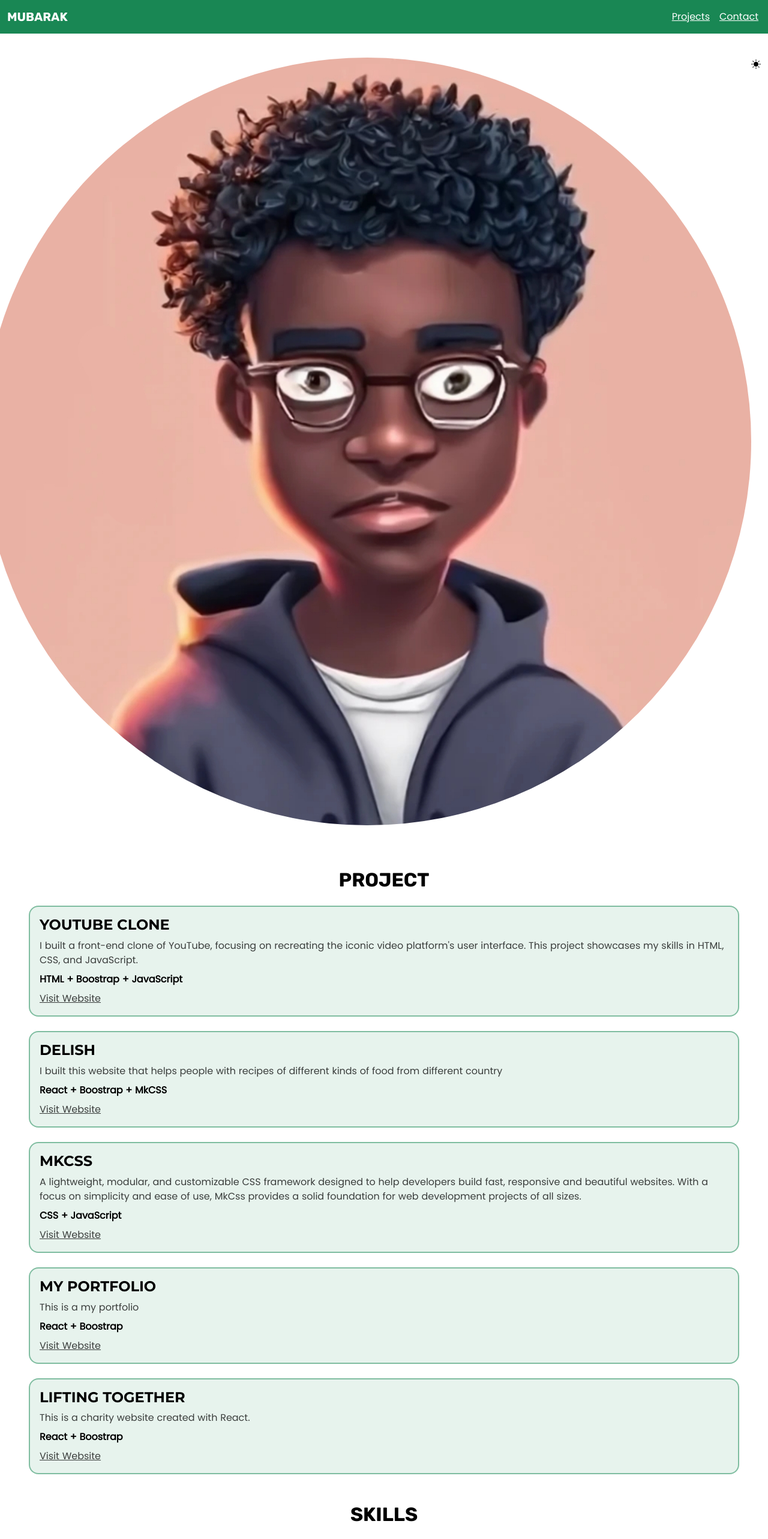
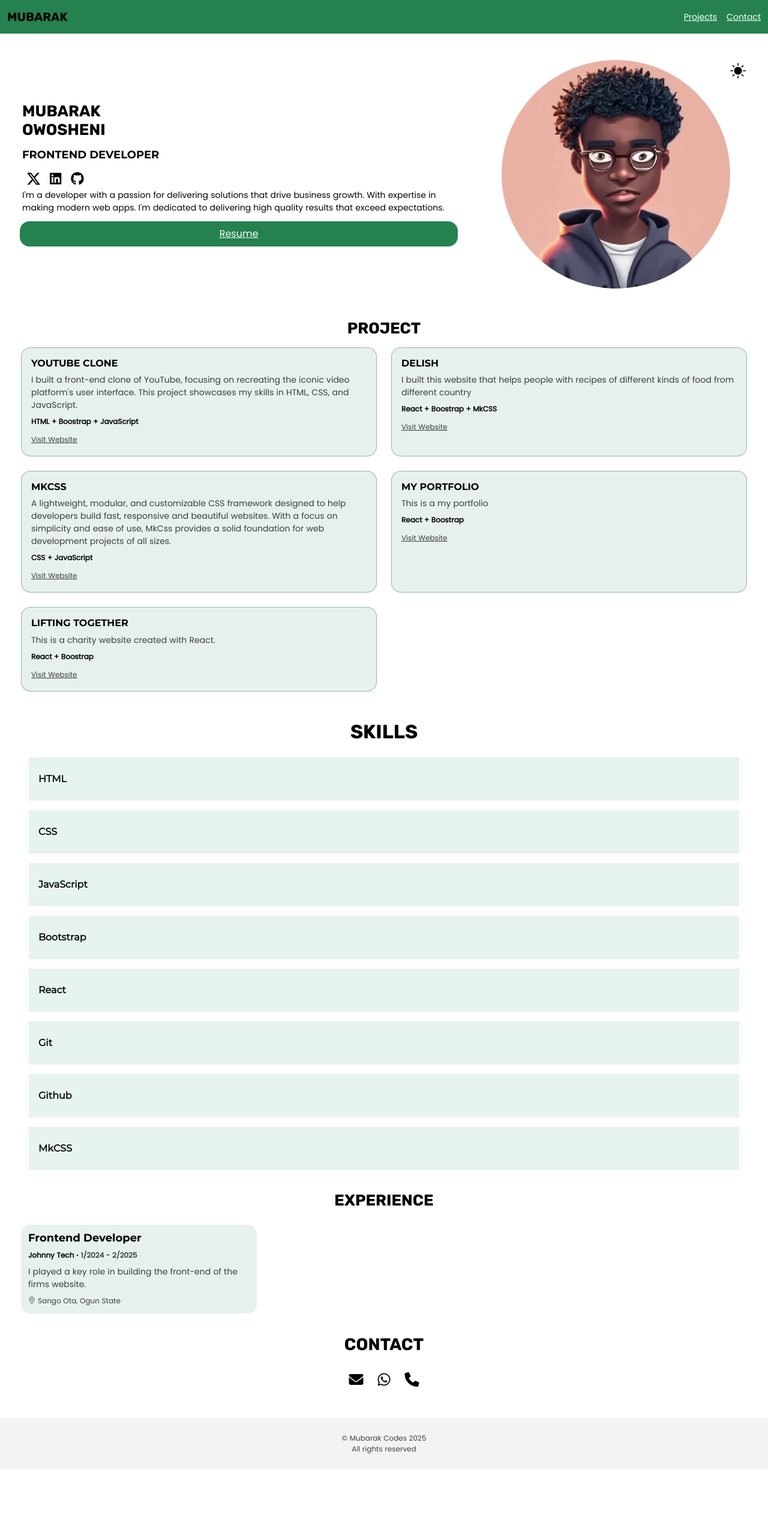
Before and after one commit to mubarak-codes/Mubarak-portfolio, a React (Vite) app: page / in a window 1280 px wide. Shown: the top 2566 px of the page at 60% size. After the commit the page ends 2450 px from the top, so only its background shows below. Built offline with nearby package versions, Linux system fonts and the light colour scheme.

Commit message:
components

```diff
--- a/external-library/mkCss/css/mk-css-color.css
+++ b/external-library/mkCss/css/mk-css-color.css
@@ -1,3 +1,6 @@
+.opacity10{opacity:0.1}.opacity25{opacity:0.25}.opacity50{opacity:0.5}.opacity75{opacity:0.75}
+
+
 .bg-brown{background-color:brown;}.bg-gold{background-color:#E5BF00}.bg-gold10{background-color:#E5BF0017}.bg-gold25{background-color:#E5BF0038}.bg-gold50{background-color:#E5BF0078}.bg-gold75{background-color:#E5BF00B8}
 
 .bg-purple{background-color:purple}.bg-purple10{background-color:#81007F1A}.bg-purple25{background-color:#81007F42}.bg-purple50{background-color:#81007F73}.bg-purple75{background-color:#81007FAB}
--- a/src/components/Contact.jsx
+++ b/src/components/Contact.jsx
@@ -5,8 +5,8 @@ const Contact = ({text})=>{
 
  return(
   <>
-   <section className="mt-5" id="contact">
-    <h3 className="ff-rubik fs9 mb4 text-center">CONTACT</h3>
+   <section className="mt8" id="contact">
+    <h3 className="ff-rubik fs9 mb6 text-center">CONTACT</h3>
     <div className="flex content-center fs7 gr-auto gap-4">
      <a href="mailto:mubarakcodes@gmail.com" className={`${text}`} target="_blank"><i className={`fa-solid fa-envelope click-fade click-grow`}></i></a>
      <a href="https://wa.me/+2347062902419" className={`${text}`} target="_blank"><i class="fa-brands fa-whatsapp click-grow click-fade"></i></a>
--- a/src/components/Experience.jsx
+++ b/src/components/Experience.jsx
@@ -5,14 +5,14 @@ const Experience = ()=>{
 
  return(
   <>
-   <section className="px-4 px-sm-5">
-    <h2 className="mfs-9 text-center ff-rubik mt-5 mb-4"> EXPERIENCE</h2>
-    <div className="d-grid gap-3 gr-2-sm">{experience.map((experience)=>(
-     <div className="bg-success bg-opacity-10 rounded-4 p-3">
-      <h3 className="ff-montserrat-bold mfs-4">{experience.role}</h3>
-      <div className="mfs-1 fw-bold">{experience.name} <span className="mfs-1 opacity-75"><span className="fw-bolder ff-rubik me-1">&middot;</span>{experience.date}</span> </div>
-      <div className="opacity-75 mfs-2 py-2">{experience.description}</div>
-      <div className="mfs-1 opacity-75"><i className="bi bi-geo-alt me-1 fw-bold"></i>{experience.location}</div>
+   <section className="px4 px6-sm px8-md">
+    <h2 className="fs8 text-center ff-rubik mt8 mb6"> EXPERIENCE</h2>
+    <div className="d-grid gap-3 gr2-sm gr3-md">{experience.map((experience)=>(
+     <div className="bg-green10 rounded-4 p3">
+      <h3 className="ff-montserrat-bold fs4">{experience.role}</h3>
+      <div className="fs1 fw-bold">{experience.name} <span className="fs1 opacity75"><span className="fw-bolder ff-rubik me1">&middot;</span>{experience.date}</span> </div>
+      <div className="opacity75 fs2 py2">{experience.description}</div>
+      <div className="fs1 opacity75"><i className="bi bi-geo-alt me1 fw-bold"></i>{experience.location}</div>
      </div>
      ))}
     </div>
--- a/src/components/Footer.jsx
+++ b/src/components/Footer.jsx
@@ -4,7 +4,7 @@
 const Footer = ()=>{
  return(
   <>
-   <section className="static-bottom text-center mfs-2 opacity-75 bg-secondar py-3 mt-5">
+   <section className="static-bottom text-center fs1 opacity75 bg-gray10 py6 mt10">
     <div className="text-center">© Mubarak Codes 2025</div>
     <div>All rights reserved</div>
    </section>
--- a/src/components/Hero.jsx
+++ b/src/components/Hero.jsx
@@ -6,11 +6,11 @@ const Hero = ({bg, text, icon, setBg, setIcon, setText})=>{
 
   return(
     <>
-     <section className="">
-      <section className=" container-fluid d-sm-flex d-block mt-4 w-90 align-items-center flex-row-reverse pt-4">
-        <div className="profile d-flex align-items-start justify-content-center py-4">
-         <img src="img/MubarakAvatar.jpg" className="rounded-circle w-70 w-60-sm" style={{marginLeft:'27px'}}/>
-         <i className={`bi ${icon} theme-icon mfs-8 click-fade click-grow`} ref={themeRef} style={{marginRight:'0px',}} onClick={()=>{
+     <section className="px4 px6-md mt14">
+      <section className=" container-fluid flex-sm mt4 items-center d-row-reverse pt4">
+        <div className="profile flex items-start content-center py4">
+         <img src="img/MubarakAvatar.jpg" className="rounded-circle w70  w100-sm w90-md w80-lg ms-sm-auto" style={{marginLeft:'27px'}}/>
+         <i className={`bi ${icon} theme-icon fs8 click-fade click-grow`} ref={themeRef} style={{marginRight:'0px',}} onClick={()=>{
           setBg((prev)=>{
            if(prev === 'bg-dark'){
             return 'bg-white'
@@ -23,33 +23,33 @@ const Hero = ({bg, text, icon, setBg, setIcon, setText})=>{
          }}></i>
         </div>
         {/*profile info*/}
-        <div className="profile-info justify-content-center row py-3 justify-content-sm-start w-90-sm">
-          <h1 className="text-center text-sm-start fw-bolder mfs-10 mb-4 ff-rubik">
+        <div className="profile-info justify-content-center row py-3 justify-content-sm-start me1-sm me6-md">
+          <h1 className="text-center text-sm-start fw-bolder fs8 mb4 ff-rubik">
             MUBARAK <br/> OWOSHENI
           </h1>
-          <h2 className="text-uppercase text-sm-start text-center fw-bolder mfs-5 mb-3 ff-montserrat-bold">
+          <h2 className="text-uppercase text-sm-start text-center fw-bolder fs4 mb3 ff-montserrat-bold">
             Frontend Developer
           </h2>
           {/*social icons*/}
-          <div className={`text-center text-sm-start mfs-6 ${text}`}>
+          <div className={`text-center text-sm-start fs6 ${text}`}>
             <a href="https://x.com/mubarak_codes" target="_blank">
-              <i className={`bi bi-twitter-x px-2 ${text} click-grow click-fade`}></i>
+              <i className={`bi bi-twitter-x px2 ${text} click-grow click-fade`}></i>
             </a>
             <a href="https://www.linkedin.com/in/mubarak-codes-6768b8361?utm_source=share&utm_campaign=share_via&utm_content=profile&utm_medium=android_app" target="_blank">
-              <i className={`fa-brands fa-linkedin px-2 ${text} click-grow click-fade`}></i>
+              <i className={`fa-brands fa-linkedin px2 ${text} click-grow click-fade`}></i>
             </a>
 
             <a href="https://github.com/mubarak-codes" target="_blank">
-              <i className={`fa-brands fa-github px-2 ${text} click-fade click-grow`}></i>
+              <i className={`fa-brands fa-github px2 ${text} click-fade click-grow`}></i>
             </a>
           </div>
           {/*profile decription*/}
-          <div className="mfs-2 text-center text-sm-start mx-3 mx-sm-auto my-3">
+          <div className="fs2 text-center text-sm-start mx3 mx-sm-auto my3">
             I'm a developer with a passion for delivering solutions that drive business growth. With expertise in making modern web apps. I'm dedicated to delivering high quality results that exceed expectations.
           </div>
-         <a href="files/Mubarak_Owosheni_Resume.pdf" className="row justify-content-center justify-content-sm-start" download><button className="btn bg-success text-white py-2 rounded-4 w-40 text-center ms-2">
+         <div  className="row justify-content-center justify-content-sm-start" download><a href="files/Mubarak_Owosheni_Resume.pdf" className="hover-bg-trans hover-b-green b hover-text-green bg-green text-snow transit b-trans  py2 rounded-4 w40 w30-sm w25-md text-center ms2">
             Resume
-         </button></a>
+         </a></div>
         </div>
       </section>
      </section>
--- a/src/components/Navbar.jsx
+++ b/src/components/Navbar.jsx
@@ -5,14 +5,14 @@ const Navbar = ({text})=>{
 
  return(
   <>
-   <section className=" mb-5">
-    <nav className="navbar bg-success text-white navbar-expand fixed-top">
-     <div className="navbar-brand fw-bolder container-fluid text-white ff-rubik text-uppercase">
+   <section className=" mb5">
+    <nav className="navbar bg-green text-snow navbar-expand fixed-top">
+     <div className="navbar-brand fw-bolder container-fluid text-snow ff-rubik text-uppercase">
           Mubarak
      </div>
-     <ul className="navbar-nav me-3 gap-3 mfs-2">
-      <li className="nav-item click-fade"><a href="#projects" className={`text-white`}>Projects</a></li>
-      <li className="nav-item click-fade"><a href="#contact" className={`text-white`}>Contact</a></li>
+     <ul className="navbar-nav me3 gap-3 fs2">
+      <li className="nav-item click-fade"><a href="#projects" className={`text-snow`}>Projects</a></li>
+      <li className="nav-item click-fade"><a href="#contact" className={`text-snow`}>Contact</a></li>
      </ul>
     </nav>
    </section>
--- a/src/components/Project.jsx
+++ b/src/components/Project.jsx
@@ -9,16 +9,16 @@ const Project = ({bg, text,})=>{
 
  return(
   <>
-   <section className="mt-5 px-4 px-sm-5" id="projects">
-    <h2 className="text-center ff-rubik mb-4 mfs-9">PROJECT</h2>
-    <div className=" gap-4 d-grid gr-2-sm">
+   <section className="mt8 px4 px6-sm px8-md" id="projects">
+    <h2 className="text-center ff-rubik mb4 fs8">PROJECT</h2>
+    <div className=" gap-4 d-grid gr2-sm">
      {projects.map((project)=>(
-      <div className={`bg-success bg-opacity-10 border border-2 border-success border-opacity-50 rounded-4  d-flex p-3  ${text}`} key={project.id}>
+      <div className={`bg-green10 b b-green50 rounded-4 flex p4  ${text}`} key={project.id}>
        <div className="">
-        <h4 className="ff-montserrat-bold mb-2 mfs-4">{project.title}</h4>
-        <div className="mb-2 mfs-2 opacity-75">{project.description}</div>
-        <div className="mb-2 mfs-2 fw-semibold ">{project.stack}</div>
-        <a href={project.link} className={`mfs-1 ${text} opacity-75 click-fade click-grow hover-text-underline`} target="_blank">Visit Website</a>
+        <h4 className="ff-montserrat-bold mb2 fs3">{project.title}</h4>
+        <div className="mb2 fs2 opacity75">{project.description}</div>
+        <div className="mb2 fs1 fw-semibold ">{project.stack}</div>
+        <a href={project.link} className={`fs1 ${text} opacity75 click-fade click-grow hover-text-underline`} target="_blank">Visit Website</a>
        </div>
       </div>
      ))}
```
Also changed, not shown: external-library/mkCss/css/mk-css-display.css (line endings or trailing spaces).
